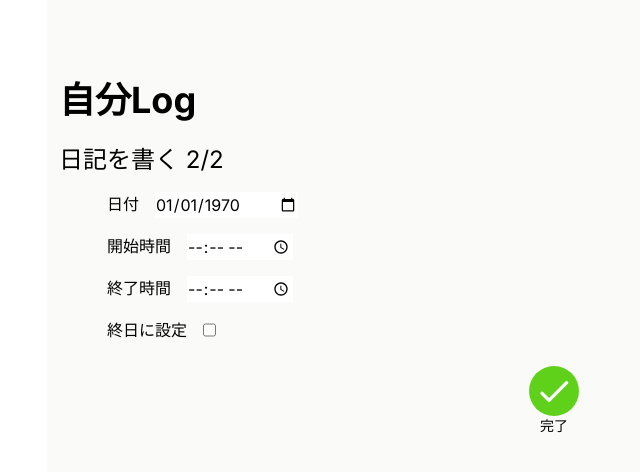
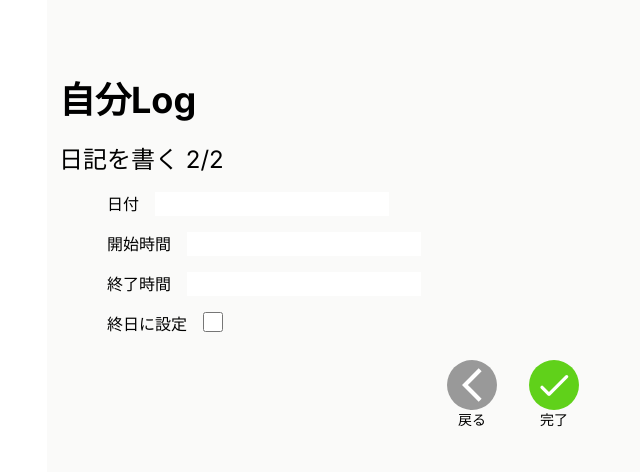
Before and after one commit to tech-harmony-team/Jibun-Log, a Next.js app in the folder next-front/: page /input-test-2 in a window 1280 px wide. Shown: the top 472 px of the page, without its empty margins (293-933 px from the left). Built offline with nearby package versions, Linux system fonts and the light colour scheme.

Commit message:
[FE#10] 2/2から1/2に戻った時にデータが消えてしまう

```diff
--- a/next-front/package.json
+++ b/next-front/package.json
@@ -17,6 +17,7 @@
     "next": "14.2.5",
     "react": "^18",
     "react-cookie": "^7.2.0",
+    "react-datepicker": "^7.3.0",
     "react-dom": "^18",
     "react-hook-form": "^7.52.1",
     "zod": "^3.23.8"
--- a/next-front/src/app/input-test-2/page.tsx
+++ b/next-front/src/app/input-test-2/page.tsx
@@ -1,43 +1,32 @@
 "use client";
 
-import { useForm, SubmitHandler } from "react-hook-form";
-import { z } from "zod";
-import { zodResolver } from "@hookform/resolvers/zod";
-import { TextInput } from "@/components/textInput/textInput";
-import { useCallback, useState } from "react";
+import { useState } from "react";
 import PageHeader from "@/components/typography/pageHeader";
 import { CircleButton } from "@/components/button/circleButton";
-import { CheckRounded } from "@mui/icons-material";
-
-const schema = z.object({
-	title: z.string().min(1),
-	diary: z.string().min(1),
-	effort: z.string(),
-});
-
-export type Schema = z.infer<typeof schema>;
+import { CheckRounded, ArrowBackIosNew } from "@mui/icons-material";
+import DatePicker from "react-datepicker";
+import "react-datepicker/dist/react-datepicker.css"
 
 export default function InputPage2() {
-	const [date, setDate] = useState(0);
-	const [startTime, setStartTime] = useState(0);
-	const [endTime, setEndTime] = useState(0);
+	const [date, setDate] = useState<Date>();
+	const [startTime, setStartTime] = useState<Date>();
+	const [endTime, setEndTime] = useState<Date>();
 	const [allDay, setAllDay] = useState(false);
 
-	const stringToNumer = (str: string) => {
-		const _date = new Date(Date.parse(str));
-		return _date.getTime();
-	}
-
-	const numberToString = (num: number) => {
-		const _date = new Date(num);
-		return _date.toISOString().slice(0, 10);
-	}
+	const handleBack = () => {
+		window.location.href = '/input-test';
+	};
 
 	const onSubmit = () => {
 		console.log(date);
 		console.log(startTime);
 		console.log(endTime);
 		console.log(allDay? "終日": "終日ではない");
+		if (date && (allDay || (startTime && endTime))) {
+			window.location.href = '/input-test-3';
+		}
+		else
+			alert("日付、開始時間、終了時間は必須です");
 	};
 
   return (
@@ -52,33 +41,50 @@ export default function InputPage2() {
 			<div className="flex flex-col w-4/5 mx-auto space-y-4">
 				<div className="flex flex-row space-x-4">
 					<label>日付</label>
-					<input
-						type="date"
-						value={numberToString(date)}
-						onChange={(e) => setDate(stringToNumer(e.target.value))}
+					<DatePicker
+						selected={date}
+						onChange={(date) => setDate(date!)}
+						showDateSelect
+						dateFormat={"MM/dd"}
 					/>
 				</div>
 				<div className="flex flex-row space-x-4">
 					<label>開始時間</label>
-					<input
-						type="time"
-						value={numberToString(startTime)}
-						onChange={(e) => setStartTime(stringToNumer(e.target.value))}
+					<DatePicker
+						selected={startTime}
+						onChange={(date) => setStartTime(date!)}
+						showTimeSelect
+						showTimeSelectOnly
+						timeIntervals={15}
+						timeCaption="Time"
+						dateFormat="HH:mm"
 					/>
 				</div>
 				<div className="flex flex-row space-x-4">
 					<label>終了時間</label>
-					<input
-						type="time"
-						value={numberToString(endTime)}
-						onChange={(e) => setEndTime(stringToNumer(e.target.value))}
+					<DatePicker
+						selected={endTime}
+						onChange={(date) => setEndTime(date!)}
+						showTimeSelect
+						showTimeSelectOnly
+						timeIntervals={15}
+						timeCaption="Time"
+						dateFormat="HH:mm"
 					/>
 				</div>
 				<div className="flex flex-row space-x-4">
 					<label>終日に設定</label>
-					<input type="checkbox" checked={allDay} />
+					<input type="checkbox" checked={allDay} style={{ width: '20px', height: '20px' }} onChange={() => setAllDay(!allDay)} />
 				</div>
 				<div className="flex flex-row justify-end space-x-4">
+					<CircleButton
+						label="戻る"
+						fontsize="50px"
+						color="#fff"
+						backgroundColor="#999999"
+						Icon={ArrowBackIosNew}
+						onClick={handleBack}
+        	/>
 					<CircleButton
 						label="完了"
 						fontsize="50px"
--- /dev/null
+++ b/next-front/src/app/input-test-3/page.tsx
@@ -0,0 +1,48 @@
+"use client";
+
+import { useForm, SubmitHandler } from "react-hook-form";
+import { z } from "zod";
+import { zodResolver } from "@hookform/resolvers/zod";
+import { TextInput } from "@/components/textInput/textInput";
+import { useCallback, useState } from "react";
+import PageHeader from "@/components/typography/pageHeader";
+import { CircleButton } from "@/components/button/circleButton";
+import { CheckRounded } from "@mui/icons-material";
+import DatePicker from "react-datepicker";
+import "react-datepicker/dist/react-datepicker.css"
+
+const schema = z.object({
+	title: z.string().min(1),
+	diary: z.string().min(1),
+	effort: z.string(),
+});
+
+export type Schema = z.infer<typeof schema>;
+
+export default function InputPage2() {
+	const handleBack = () => {
+		window.location.href = '/home';
+	};
+
+  return (
+		<>
+		<div className="w-4/5 max-w-600 h-full mx-auto pt-14 bg-stone-50">
+			<PageHeader type="h1" textAlignment="left">
+				自分Log
+			</PageHeader>
+			<PageHeader type="h2" textAlignment="left">
+				日記記録完了
+			</PageHeader>
+			<div className="flex flex-col items-center space-y-4">
+				<CircleButton
+					fontsize="100px"
+					color="#fff"
+					backgroundColor="#60D11A"
+					Icon={CheckRounded}
+				/>
+				<button onClick={handleBack} style={{ textDecoration: 'underline' }}>Homeに戻る</button>
+			</div>
+    </div>
+		</>
+  );
+}
--- a/next-front/src/app/input-test/page.tsx
+++ b/next-front/src/app/input-test/page.tsx
@@ -7,13 +7,13 @@ import { TextInput } from "@/components/textInput/textInput";
 import { useCallback } from "react";
 import PageHeader from "@/components/typography/pageHeader";
 import { CircleButton } from "@/components/button/circleButton";
-import { ChevronRightRounded } from "@mui/icons-material";
+import { ChevronRightRounded, ArrowBackIosNew } from "@mui/icons-material";
 
 const schema = z.object({
-	title: z.string().min(1),
-	diary: z.string().min(1),
-	effort: z.string(),
-	gain: z.string(),
+	title: z.string().min(1, "タイトルを入力してください"),
+	diary: z.string().min(1, "本文を入力してください"),
+	effort: z.string().min(1, "工夫を入力してください"),
+	gain: z.string().min(1, "得たことを入力してください"),
 });
 
 export type Schema = z.infer<typeof schema>;
@@ -29,10 +29,14 @@ export default function InputPage() {
 		},
 	});
 
-	const onSubmit: SubmitHandler<Schema> = (data) => {
+	const handleBack = () => {
+		window.location.href = '/home';
+	}
+
+	const onSubmit: SubmitHandler<Schema> = useCallback((data) => {
 		console.log(data);
 		window.location.href = '/input-test-2';
-	};
+		}, []);
 
 	const handleReset = useCallback(() => {
 		reset();
@@ -53,7 +57,16 @@ export default function InputPage() {
 				<TextInput control={control} id="outlined-required" name="effort" label="工夫" fullWidth multiline rows={5} margin="normal"/>
 				<TextInput control={control} id="outlined-required" name="gain" label="得たこと" fullWidth multiline rows={5} margin="normal"/>
 				<div className="flex flex-row justify-end space-x-4">
-					<button type="button" onClick={handleReset}>Reset</button>
+					{/* フォームのリセット用ボタン */}
+					{/* <button type="button" onClick={handleReset}>Reset</button> */}
+					<CircleButton
+						label="戻る"
+						fontsize="50px"
+						color="#fff"
+						backgroundColor="#999999"
+						Icon={ArrowBackIosNew}
+						onClick={handleBack}
+        	/>
 					<CircleButton
 						label="次へ"
 						fontsize="50px"
--- a/next-front/src/types/buttonType.ts
+++ b/next-front/src/types/buttonType.ts
@@ -1,5 +1,5 @@
 export type ButtonProps = {
-	label: string;
+	label?: string;
 	fontsize: string;
 	color: string;
 	backgroundColor?: string;
```
Also changed, not shown: 1 other file (tests, documents, lock files or other folders).
